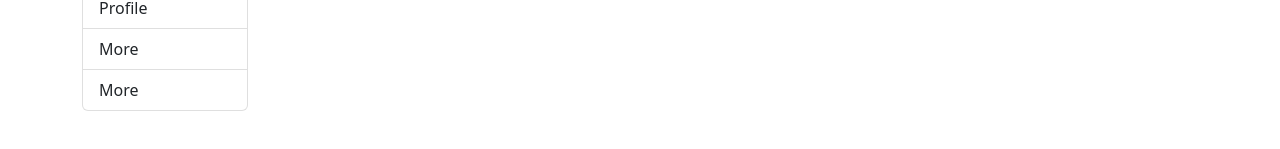
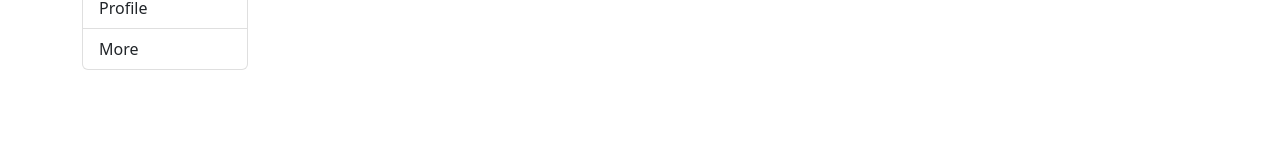
Before and after one commit to buithuytien/tuiter-react-web-app, a React (Create React App) app: page /tuiter in a window 1280 px wide. Shown: the part 373-522 px from the top of the page. Built offline with nearby package versions, Linux system fonts and the light colour scheme.

Commit message:
a6 add link to lab on nav side bar

```diff
--- a/src/tuiter/navigation-sidebar/index.js
+++ b/src/tuiter/navigation-sidebar/index.js
@@ -15,7 +15,7 @@ const NavigationSidebar = () => {
             <Link to="/tuiter/explore" className={`list-group-item ${active === 'explore'?'active':''}`}>
                 Explore
             </Link>
-            <Link to="/" className="list-group-item">
+            <Link to="../../labs" className="list-group-item">
                 Labs
             </Link>
 
@@ -44,9 +44,6 @@ const NavigationSidebar = () => {
                 More
             </a>
 
-            <a className={`list-group-item ${active === 'more'?'active':''}`}>
-                More
-            </a>
         </div>
     );
 };
```
